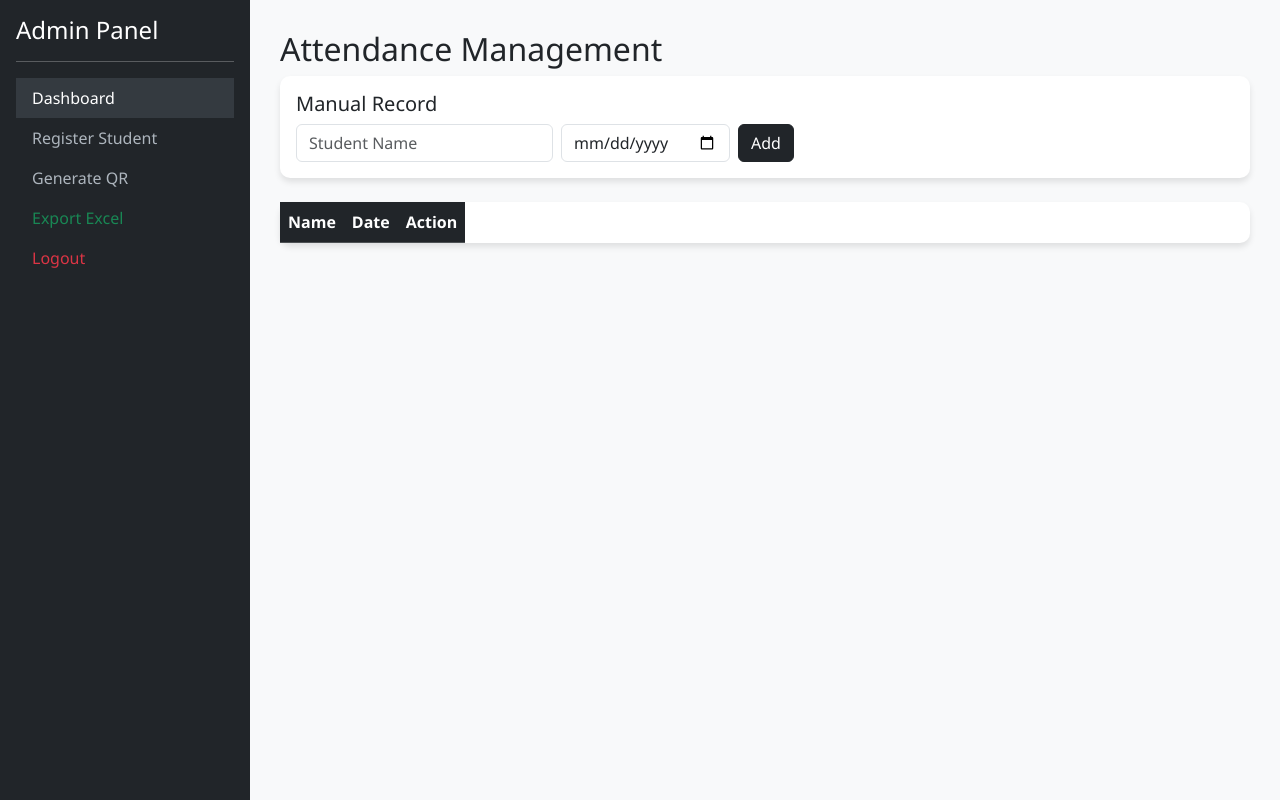
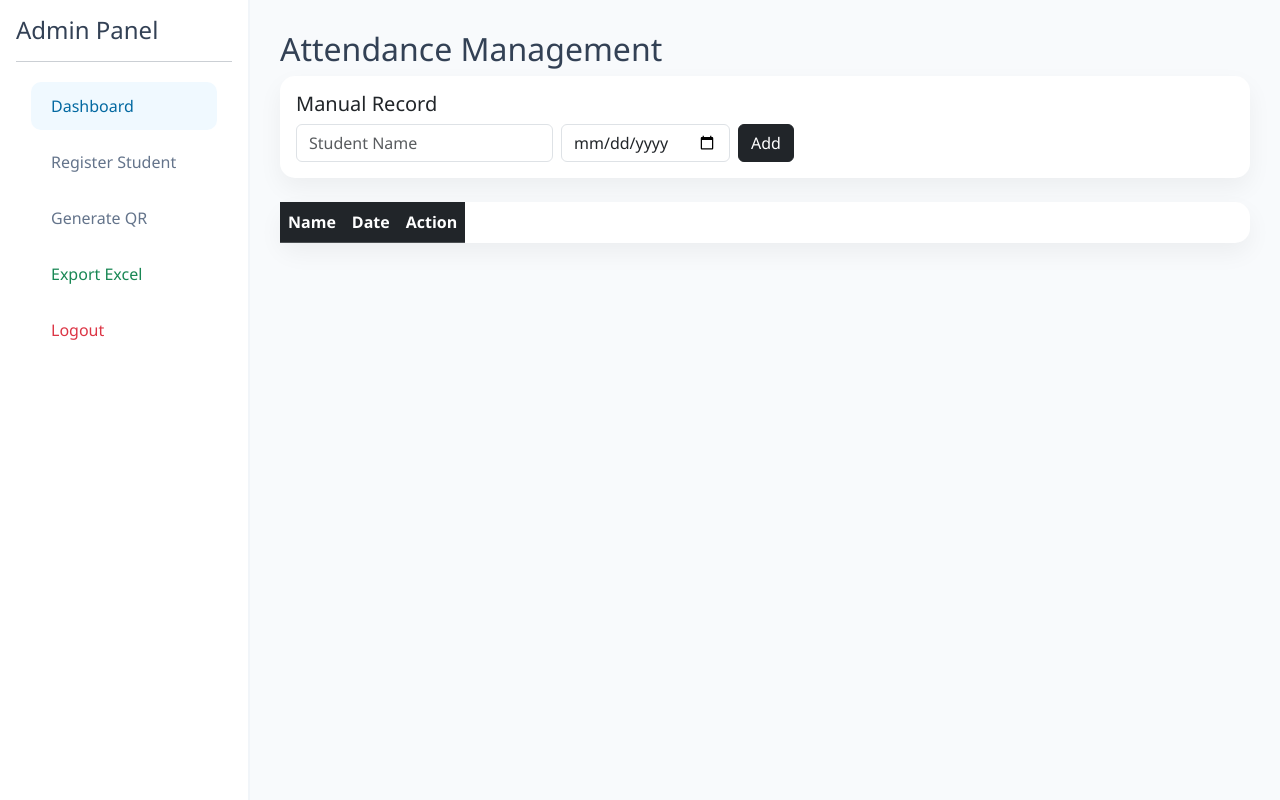
Before and after one commit to niveddddd/Cloud-Attendance-System, a Flask app: page /admin-dashboard in a window 1280 px wide. Run offline with Flask 3, Linux system fonts and the light colour scheme; the visitor is signed in with stand-in values (Sample User, id 1); data that the repository does not hold is empty.

Commit message:
Update style.css

```diff
--- a/static/style.css
+++ b/static/style.css
@@ -1,7 +1,149 @@
-/* Professional Dashboard Styling */
-body { font-family: 'Segoe UI', sans-serif; background-color: #f8f9fa; }
-.sidebar { width: 250px; min-height: 100vh; background: #212529; color: white; position: fixed; }
-.main-content { margin-left: 250px; padding: 30px; }
-.card { border: none; border-radius: 10px; box-shadow: 0 4px 6px rgba(0,0,0,0.1); }
-.nav-link { color: #adb5bd; }
-.nav-link:hover, .nav-link.active { color: white; background: #343a40; }
+/* --- 1. Global Variables & Base Styles --- */
+:root {
+    --bg-pastel: linear-gradient(135deg, #e0f2fe 0%, #fce7f3 100%);
+    --sidebar-bg: #ffffff; /* Clean white sidebar for pastel look */
+    --primary-blue: #bae6fd;
+    --primary-hover: #7dd3fc;
+    --text-dark: #334155;
+    --text-muted: #64748b;
+    --card-shadow: 0 10px 25px rgba(0, 0, 0, 0.05);
+}
+
+body {
+    font-family: 'Segoe UI', 'Poppins', sans-serif;
+    color: var(--text-dark);
+    margin: 0;
+    background-color: #f8fafc; /* Subtle off-white for dashboard */
+}
+
+/* --- 2. Login Page Specific (Full Pastel) --- */
+.login-body {
+    background: var(--bg-pastel);
+    height: 100vh;
+    display: flex;
+    align-items: center;
+    justify-content: center;
+    overflow: hidden;
+}
+
+.login-card {
+    border-radius: 24px;
+    background: rgba(255, 255, 255, 0.9);
+    backdrop-filter: blur(10px);
+    border: 1px solid rgba(255, 255, 255, 0.3);
+    box-shadow: var(--card-shadow);
+    width: 100%;
+    max-width: 400px;
+    animation: fadeInUp 0.8s ease-out forwards;
+}
+
+.login-icon {
+    font-size: 50px;
+    display: inline-block;
+    animation: float 3s ease-in-out infinite;
+}
+
+/* --- 3. Dashboard Layout (Professional Sidebar) --- */
+.sidebar {
+    width: 250px;
+    min-height: 100vh;
+    background: var(--sidebar-bg);
+    color: var(--text-dark);
+    position: fixed;
+    border-right: 2px solid #f1f5f9;
+    padding-top: 20px;
+    z-index: 1000;
+}
+
+.main-content {
+    margin-left: 250px;
+    padding: 30px;
+    transition: all 0.3s;
+}
+
+/* Sidebar Nav Links */
+.nav-link {
+    color: var(--text-muted);
+    padding: 12px 20px;
+    border-radius: 10px;
+    margin: 4px 15px;
+    font-weight: 500;
+    transition: all 0.2s;
+}
+
+.nav-link:hover, .nav-link.active {
+    color: #0369a1;
+    background-color: #f0f9ff;
+}
+
+/* Dashboard Cards */
+.card {
+    border: none;
+    border-radius: 15px;
+    box-shadow: var(--card-shadow);
+    background: white;
+}
+
+/* --- 4. Reusable Pastel Components --- */
+.form-control-pastel {
+    background-color: #f8fafc;
+    border: 2px solid #f1f5f9;
+    border-radius: 14px;
+    padding: 12px 18px;
+    transition: all 0.3s ease;
+}
+
+.form-control-pastel:focus {
+    background-color: #ffffff;
+    border-color: var(--primary-blue);
+    box-shadow: 0 0 0 4px rgba(186, 230, 253, 0.25);
+    outline: none;
+}
+
+.btn-pastel {
+    background-color: var(--primary-blue);
+    border: none;
+    color: #0369a1;
+    font-weight: 600;
+    border-radius: 14px;
+    padding: 12px;
+    transition: all 0.3s cubic-bezier(0.175, 0.885, 0.32, 1.275);
+}
+
+.btn-pastel:hover {
+    background-color: var(--primary-hover);
+    transform: translateY(-2px);
+    box-shadow: 0 8px 15px rgba(125, 211, 252, 0.3);
+}
+
+/* --- 5. Password Toggle UI --- */
+.position-relative { position: relative; }
+.password-toggle {
+    position: absolute;
+    right: 18px;
+    top: 50%;
+    transform: translateY(-50%);
+    cursor: pointer;
+    font-size: 0.75rem;
+    font-weight: 600;
+    color: var(--text-muted);
+    user-select: none;
+}
+
+/* --- 6. Animations --- */
+@keyframes fadeInUp {
+    from { opacity: 0; transform: translateY(30px); }
+    to { opacity: 1; transform: translateY(0); }
+}
+
+@keyframes float {
+    0% { transform: translateY(0px); }
+    50% { transform: translateY(-10px); }
+    100% { transform: translateY(0px); }
+}
+
+/* --- 7. Mobile Adjustments --- */
+@media (max-width: 768px) {
+    .sidebar { width: 100%; height: auto; position: relative; min-height: auto; }
+    .main-content { margin-left: 0; }
+}
```
